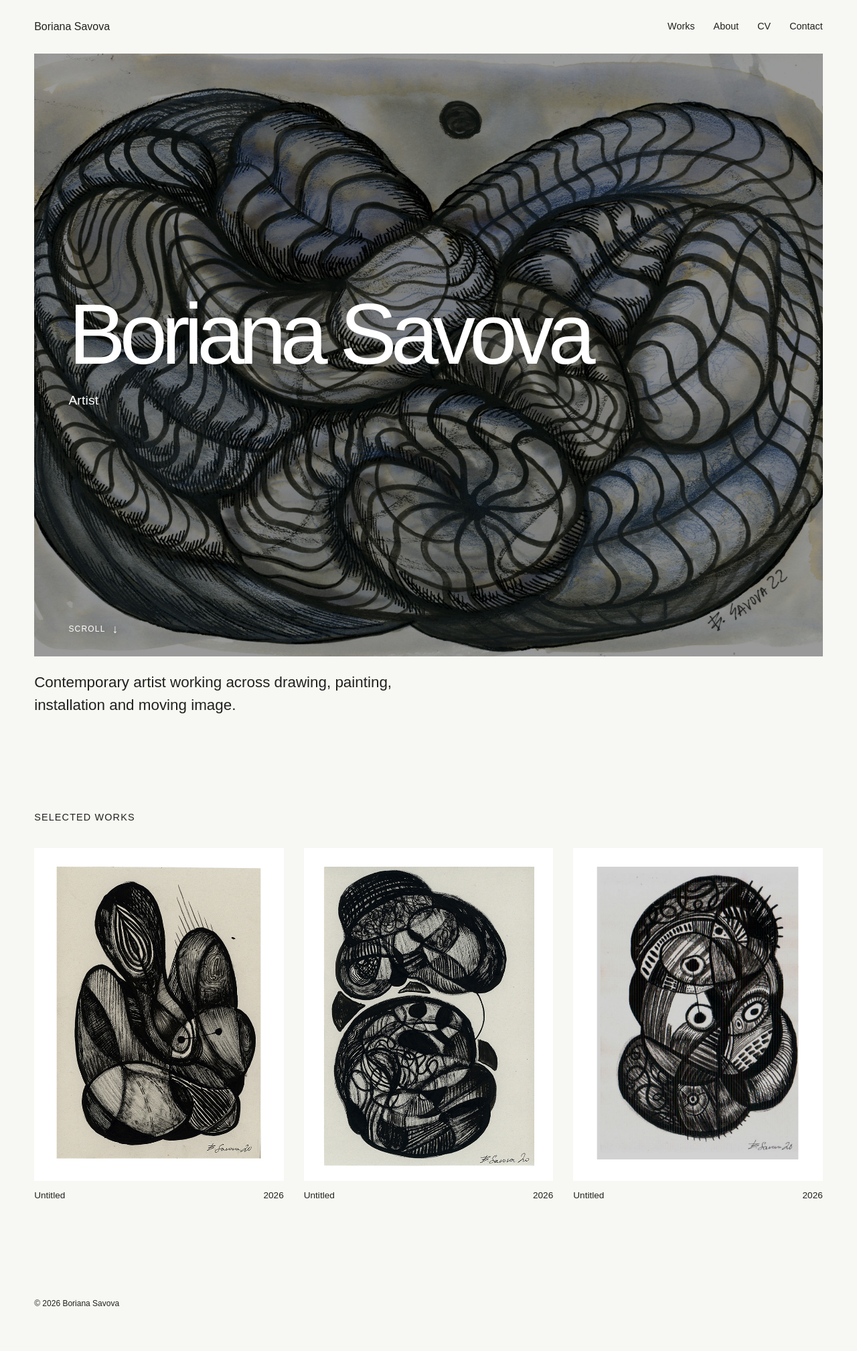
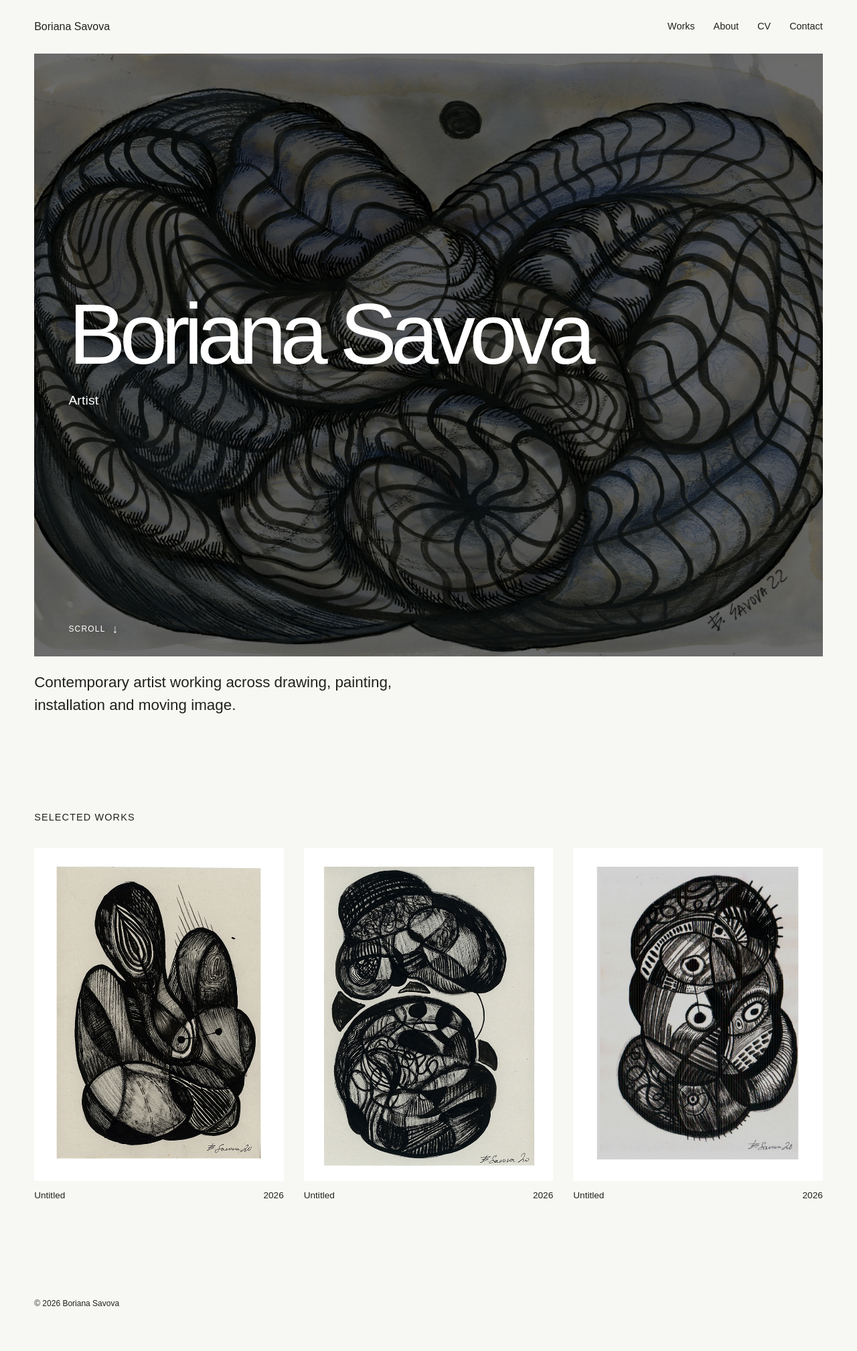
Before and after one commit to b-savova/b-savova.github.io, a Jekyll site: the page built from index.html, in a window 1280 px wide. Shown: the whole page at 67% size. Built offline with Jekyll 4.4.1, drawn with Linux system fonts in a browser that asks for light colours.

Commit message:
Update style.css

```diff
--- a/assets/css/style.css
+++ b/assets/css/style.css
@@ -69,7 +69,7 @@ nav a:hover {
 .hero-overlay {
   position: absolute;
   inset: 0;
-  background: rgba(0, 0, 0, 0.40);
+  background: rgba(0, 0, 0, 0.58);
   z-index: -2;
   pointer-events: none;
 }
```
